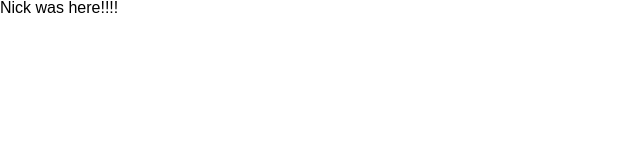
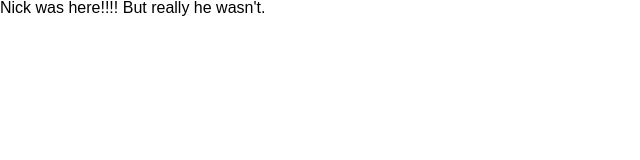
Before and after one commit to mdewey/git-test, a React (Create React App) app: page / in a window 1280 px wide. Shown: the top 160 px of the page, without its empty margins (0-640 px from the left). Built offline with nearby package versions, Linux system fonts and the light colour scheme.

Commit message:
Testing issues with GIT

```diff
--- a/src/components/HelloWorld.js
+++ b/src/components/HelloWorld.js
@@ -2,7 +2,7 @@ import React, { Component } from 'react'
 
 class HelloWorld extends Component {
   render() {
-    return <>Nick was here!!!!</>
+    return <>Nick was here!!!! But really he wasn't.</>
   }
 }
 
```
